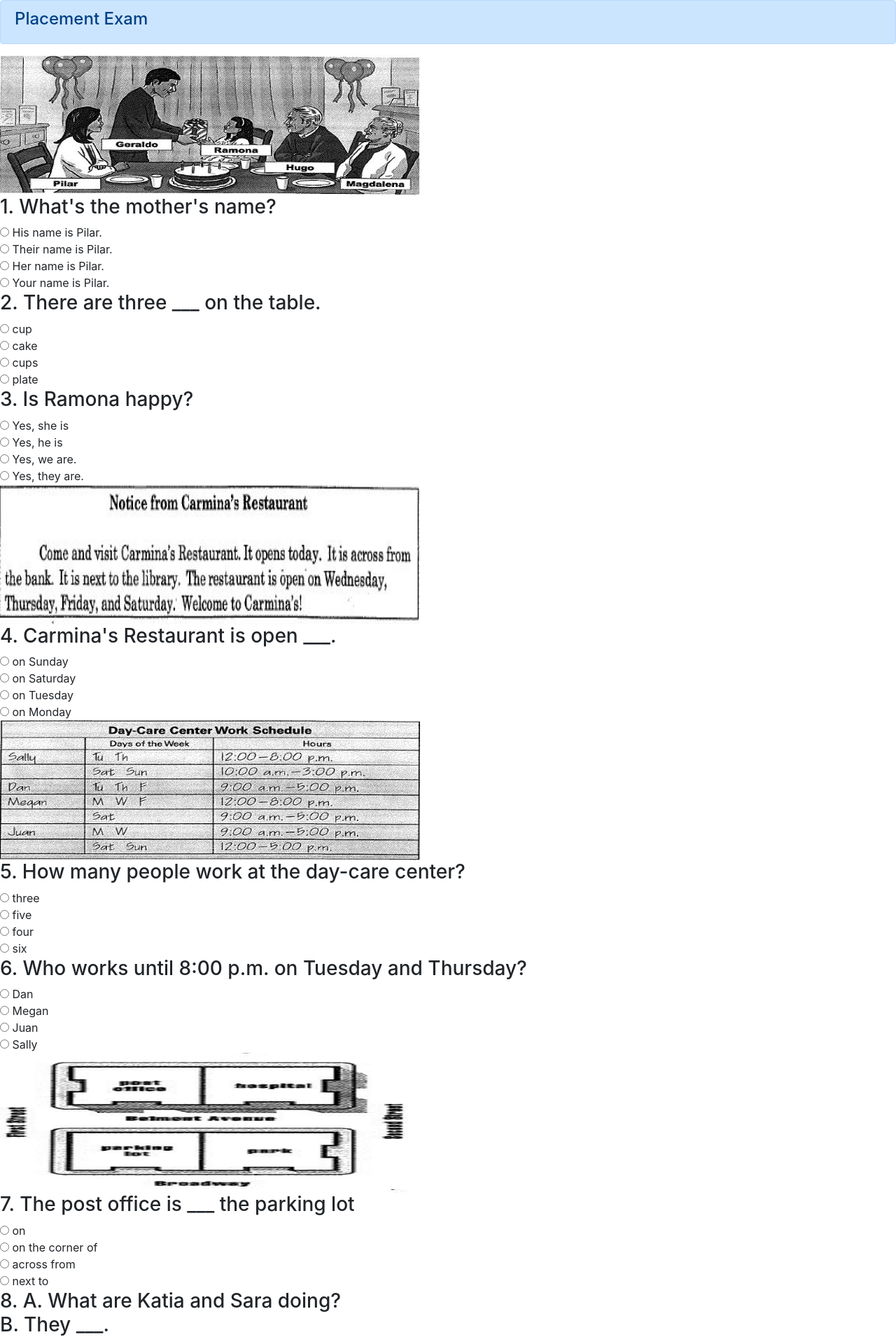
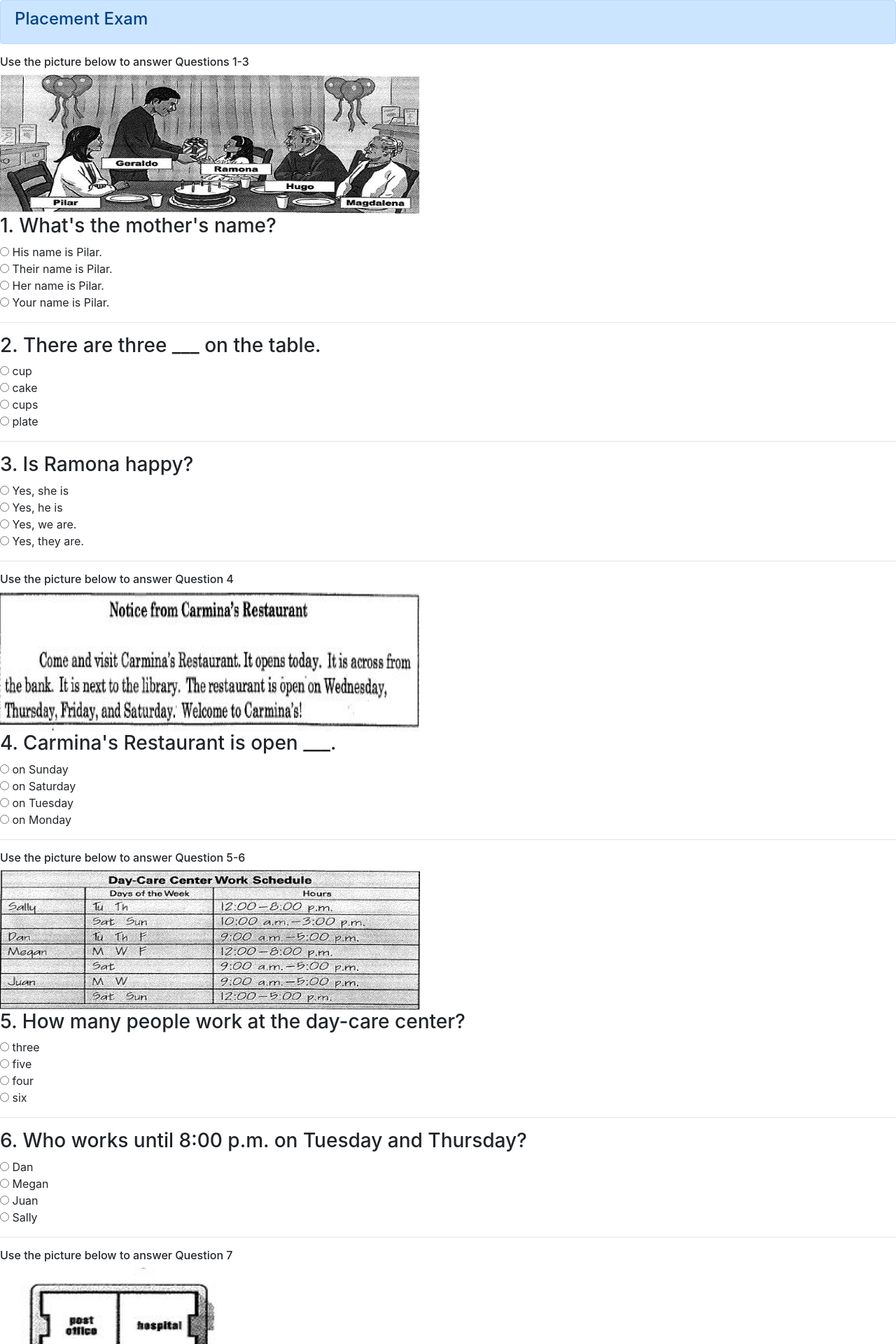
Before and after one commit to Chicago19/team-17, a React (Create React App) app in the folder my-app/: page /exam in a window 1280 px wide. Shown: the top 1920 px of the page at 70% size. Built offline with nearby package versions, Linux system fonts and the light colour scheme.

Commit message:
Modifying format of exam page

```diff
--- a/my-app/src/Exam.js
+++ b/my-app/src/Exam.js
@@ -52,25 +52,27 @@ export default class Exam extends Component {
         <Alert variant="primary">
           <Alert.Heading>Placement Exam</Alert.Heading>
         </Alert>
+        <h6>Use the picture below to answer Questions 1-3</h6>
         <img src="1stExamPic.jpg" width="600px" height="200px" />
         <h3>1. What's the mother's name? </h3>
         <input type="radio" name="q1" value="a" /> His name is Pilar.<br />
         <input type="radio" name="q1" value="b" /> Their name is Pilar.<br />
         <input type="radio" name="q1" value="c" /> Her name is Pilar.<br />
         <input type="radio" name="q1" value="d" /> Your name is Pilar.
-
+      <hr></hr>
       <h3>2. There are three ___ on the table.</h3>
         <input type="radio" name="q2" value="a" /> cup<br />
         <input type="radio" name="q2" value="b" /> cake<br />
         <input type="radio" name="q2" value="c" /> cups<br />
         <input type="radio" name="q2" value="d" /> plate
-
+      <hr></hr>
       <h3>3. Is Ramona happy?</h3>
         <input type="radio" name="q3" value="a" /> Yes, she is<br />
         <input type="radio" name="q3" value="b" /> Yes, he is<br />
         <input type="radio" name="q3" value="c" /> Yes, we are.<br />
         <input type="radio" name="q3" value="d" /> Yes, they are. <br />
-
+      <hr></hr>
+        <h6>Use the picture below to answer Question 4</h6>
         <img src="2ndExamPic.jpg" width="600px" height="200px" />
 
         <h3>4. Carmina's Restaurant is open ___.</h3>
@@ -78,7 +80,8 @@ export default class Exam extends Component {
         <input type="radio" name="q4" value="b" /> on Saturday<br />
         <input type="radio" name="q4" value="c" /> on Tuesday<br />
         <input type="radio" name="q4" value="d" /> on Monday <br />
-
+      <hr></hr>
+        <h6>Use the picture below to answer Question 5-6</h6>
         <img src="3rdExamPic.jpg" width="600px" height="200px" />
 
         <h3>5. How many people work at the day-care center?</h3>
@@ -86,35 +89,35 @@ export default class Exam extends Component {
         <input type="radio" name="q5" value="b" /> five<br />
         <input type="radio" name="q5" value="c" /> four<br />
         <input type="radio" name="q5" value="d" /> six
-
+      <hr></hr>
       <h3>6. Who works until 8:00 p.m. on Tuesday and Thursday?</h3>
         <input type="radio" name="q6" value="a" /> Dan<br />
         <input type="radio" name="q6" value="b" /> Megan<br />
         <input type="radio" name="q6" value="c" /> Juan<br />
         <input type="radio" name="q6" value="d" /> Sally<br />
-
-
-        <img src="4thExamPic.jpg" width="600px" height="200px" />
+      <hr></hr>
+        <h6>Use the picture below to answer Question 7</h6>
+        <img src="4thExamPic.jpg" width="350px" height="350px" />
 
         <h3>7. The post office is ___ the parking lot</h3>
         <input type="radio" name="q7" value="a" /> on<br />
         <input type="radio" name="q7" value="b" /> on the corner of<br />
         <input type="radio" name="q7" value="c" /> across from<br />
         <input type="radio" name="q7" value="d" /> next to
-
+      <hr></hr>
       <h3>8. A. What are Katia and Sara doing?<br />
           B. They ___.</h3>
         <input type="radio" name="q8" value="a" /> talking<br />
         <input type="radio" name="q8" value="b" /> is talking<br />
         <input type="radio" name="q8" value="c" /> are talking<br />
         <input type="radio" name="q8" value="d" /> talk
-
+      <hr></hr>
       <h3>9. Does Lee ___ a fever?</h3>
         <input type="radio" name="q9" value="a" /> had<br />
         <input type="radio" name="q9" value="b" /> have<br />
         <input type="radio" name="q9" value="c" /> has<br />
         <input type="radio" name="q9" value="d" /> having
-
+      <hr></hr>
       <h3>10. A. When do you eat lunch?<br />
           B. ___ 12:30
       </h3>
@@ -122,64 +125,65 @@ export default class Exam extends Component {
         <input type="radio" name="q10" value="b" /> At<br />
         <input type="radio" name="q10" value="c" /> On<br />
         <input type="radio" name="q10" value="d" /> From
-
+      <hr></hr>
       <h3>11. A How many ___ do we have?<br />
           B Three.</h3>
         <input type="radio" name="q11" value="a" /> tea<br />
         <input type="radio" name="q11" value="b" /> milk<br />
         <input type="radio" name="q11" value="c" /> onions<br />
         <input type="radio" name="q11" value="d" /> bread
-
+      <hr></hr>
       <h3>12. Yoldanda is a teacher now. She ____ a teacher's assistant before.</h3>
         <input type="radio" name="q12" value="a" /> is<br />
         <input type="radio" name="q12" value="b" /> was<br />
         <input type="radio" name="q12" value="c" /> are<br />
         <input type="radio" name="q12" value="d" /> were
-
+      <hr></hr>
       <h3>13. Yesterday, Dan ___ groceries after work.</h3>
         <input type="radio" name="q13" value="a" /> bought<br />
         <input type="radio" name="q13" value="b" /> buy<br />
         <input type="radio" name="q13" value="c" /> buying<br />
         <input type="radio" name="q13" value="d" /> buys <br />
-
-        <img src="5thExamPic.jpg" width="600px" height="200px" />
+      <hr></hr>
+      <h6>Use the picture below to answer Question 14-15</h6>
+        <img src="5thExamPic.jpg" width="450px" height="200px" />
 
         <h3>14. What will you learn in Ms. Cuevas's class?</h3>
         <input type="radio" name="q14" value="a" /> math<br />
         <input type="radio" name="q14" value="b" /> computer repair<br />
         <input type="radio" name="q14" value="c" /> TV repair<br />
         <input type="radio" name="q14" value="d" /> American history
-
+      <hr></hr>
       <h3>15. Which course meets on Mondays and Tuesdays?</h3>
         <input type="radio" name="q15" value="a" /> GED<br />
         <input type="radio" name="q15" value="b" /> Introduction to Computers<br />
         <input type="radio" name="q15" value="c" /> TV and DVD repair<br />
         <input type="radio" name="q15" value="d" /> Citizenship
-
+      <hr></hr>
       <h3>16. A what did Joe buy Sylvia?</h3>
         <input type="radio" name="q16" value="a" /> to her<br />
         <input type="radio" name="q16" value="b" /> she<br />
         <input type="radio" name="q16" value="c" /> them<br />
         <input type="radio" name="q16" value="d" /> her
-
+      <hr></hr>
       <h3>17. Leon has a test tomorrow. He ___ study tonight</h3>
         <input type="radio" name="q17" value="a" /> is<br />
         <input type="radio" name="q17" value="b" /> will<br />
         <input type="radio" name="q17" value="c" /> them<br />
         <input type="radio" name="q17" value="d" /> her
-
+      <hr></hr>
       <h3>18. A When do Mr. and Mrs. Yamada usually eat dinner?</h3>
         <input type="radio" name="q18" value="a" /> eat<br />
         <input type="radio" name="q18" value="b" /> ate<br />
         <input type="radio" name="q18" value="c" /> eats<br />
         <input type="radio" name="q18" value="d" /> eating
-
+      <hr></hr>
       <h3>19. Marcia's back is hurting. She ___ to see a doctor.</h3>
         <input type="radio" name="q19" value="a" /> have<br />
         <input type="radio" name="q19" value="b" /> having<br />
         <input type="radio" name="q19" value="c" /> has<br />
         <input type="radio" name="q19" value="d" /> had
-
+      <hr></hr>
       <h3> 20. A How long does it take to drive to Philadelphia?<br />
           B It takes ___.</h3>
         <input type="radio" name="q20" value="a" /> every day<br />
```
